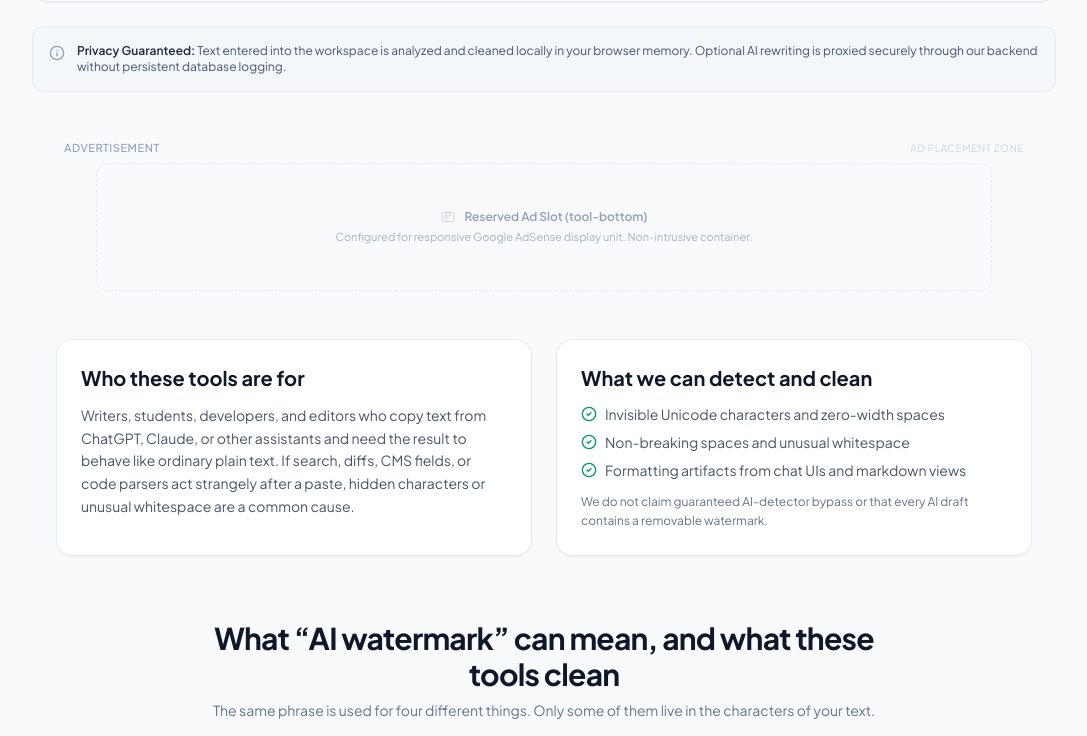
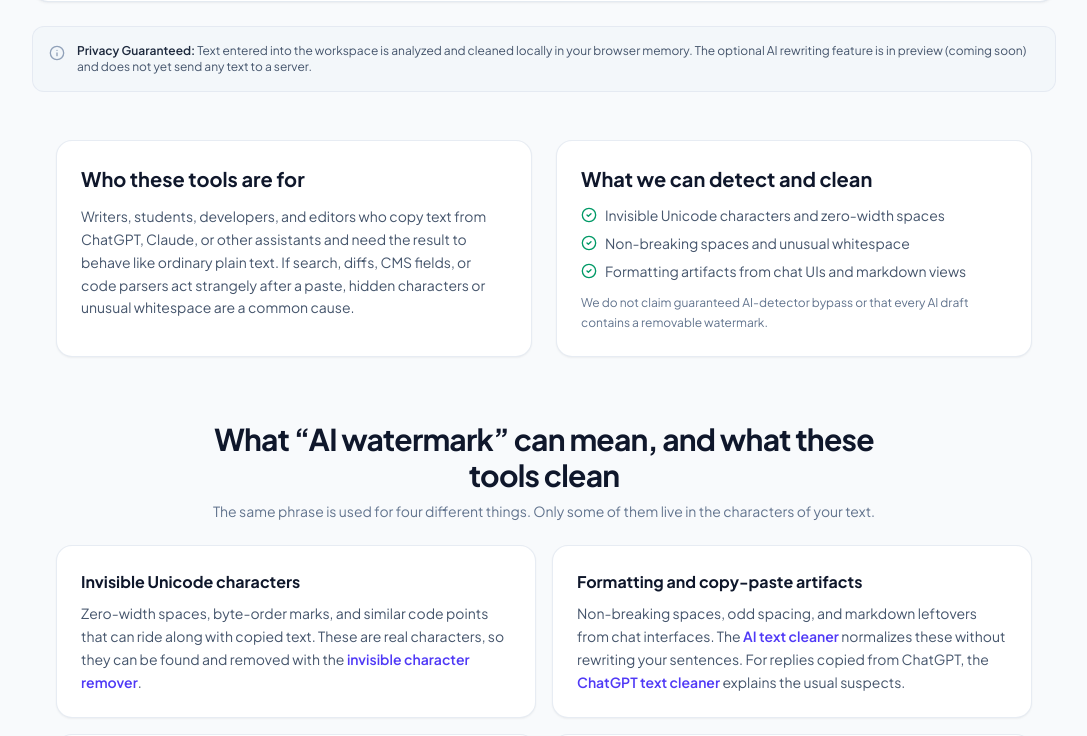
Before and after one commit to AbdullahAurangzeb/AI-Watermark-Tools, a React (Vite) app: page / in a window 1280 px wide. Shown: the part 2010-2746 px from the top of the page, without its empty margins (96-1183 px from the left). Built offline with nearby package versions, Linux system fonts and the light colour scheme.

Commit message:
fix: prepare site for AdSense review

```diff
--- a/src/components/ads/AdPlaceholder.tsx
+++ b/src/components/ads/AdPlaceholder.tsx
@@ -6,50 +6,14 @@ interface AdPlaceholderProps {
   label?: string;
 }
 
-export function AdPlaceholder({
-  slot = 'in-content',
-  className = '',
-  label = 'Advertisement',
-}: AdPlaceholderProps) {
-  // Height and aspect styles based on standard IAB ad units (leaderboard, banner, rectangle)
-  const slotStyles = {
-    'hero-banner': 'h-24 md:h-28 max-w-4xl',
-    'in-content': 'h-32 md:h-40 max-w-3xl',
-    'tool-bottom': 'h-28 md:h-32 max-w-4xl',
-    'sidebar': 'h-64 md:h-80 w-full max-w-xs',
-    'footer-banner': 'h-24 md:h-28 max-w-4xl',
-  }[slot];
-
-  return (
-    <div
-      id={`ad-slot-${slot}`}
-      className={`my-8 mx-auto w-full flex flex-col items-center justify-center ${className}`}
-      aria-label="Advertising Space"
-    >
-      <div className="w-full flex justify-between items-center text-[11px] font-medium text-slate-400 uppercase tracking-wider mb-1.5 px-2">
-        <span>{label}</span>
-        <span className="text-[10px] text-slate-300 font-normal">Ad Placement Zone</span>
-      </div>
-      <div
-        className={`w-full ${slotStyles} rounded-xl border border-dashed border-slate-200 bg-slate-50/70 flex flex-col items-center justify-center p-4 text-center text-slate-400 transition-colors hover:border-slate-300`}
-      >
-        <div className="flex items-center gap-2 text-xs font-semibold text-slate-400 mb-1">
-          <svg
-            className="w-4 h-4 text-slate-300"
-            fill="none"
-            stroke="currentColor"
-            viewBox="0 0 24 24"
-            xmlns="http://www.w3.org/2000/svg"
-          >
-            <rect width="18" height="14" x="3" y="5" rx="2" strokeWidth="1.5" />
-            <path strokeLinecap="round" strokeLinejoin="round" strokeWidth="1.5" d="M7 9h10M7 12h6M7 15h3" />
-          </svg>
-          <span>Reserved Ad Slot ({slot})</span>
-        </div>
-        <p className="text-[11px] text-slate-400/80 max-w-md">
-          Configured for responsive Google AdSense display unit. Non-intrusive container.
-        </p>
-      </div>
-    </div>
-  );
+/**
+ * Reserves page layout for a future Google AdSense unit without rendering
+ * visible "Advertisement" placeholder boxes. Until AdSense is approved and
+ * real ad units are wired in here, this renders nothing: a site showing
+ * empty dashed "ad slot" placeholders on every page reads as unfinished to
+ * both visitors and reviewers. Swap the null return for the actual
+ * <ins class="adsbygoogle"> unit once approved, keyed by `slot`.
+ */
+export function AdPlaceholder(_props: AdPlaceholderProps) {
+  return null;
 }
--- a/src/components/layout/CookieConsentBanner.tsx
+++ b/src/components/layout/CookieConsentBanner.tsx
@@ -52,7 +52,7 @@ export function CookieConsentBanner() {
               We respect your privacy & browser data
             </p>
             <p>
-              We and our advertising partners (including Google AdSense) use cookies and standard web technologies to analyze traffic and provide personalized advertisements. Your submitted text is processed <strong>100% locally in your browser</strong> and never stored. Review our{' '}
+              We use cookies and standard web technologies to analyze traffic, and this site participates in the Google AdSense program, which may use cookies to show personalized ads wherever advertisements are displayed. Your submitted text is processed <strong>100% locally in your browser</strong> and never stored. Review our{' '}
               <Link to="/privacy" className="text-indigo-600 font-semibold underline hover:text-indigo-800">
                 Privacy Policy
               </Link>{' '}
--- a/src/components/layout/Footer.tsx
+++ b/src/components/layout/Footer.tsx
@@ -25,7 +25,7 @@ export function Footer() {
               </div>
               <div className="flex items-center gap-1.5">
                 <CheckCircle2 className="w-4 h-4 text-indigo-600" />
-                <span>Zero Data Retention</span>
+                <span>Input Text Never Stored</span>
               </div>
             </div>
           </div>
--- a/src/components/tools/TextTool.tsx
+++ b/src/components/tools/TextTool.tsx
@@ -454,7 +454,7 @@ export function TextTool({
       <div className="flex items-start gap-3 p-4 rounded-xl bg-slate-100/70 border border-slate-200/80 text-xs text-slate-600">
         <Info className="w-4 h-4 text-slate-400 shrink-0 mt-0.5" />
         <div>
-          <strong className="text-slate-800 font-semibold">Privacy Guaranteed:</strong> Text entered into the workspace is analyzed and cleaned locally in your browser memory. Optional AI rewriting is proxied securely through our backend without persistent database logging.
+          <strong className="text-slate-800 font-semibold">Privacy Guaranteed:</strong> Text entered into the workspace is analyzed and cleaned locally in your browser memory. The optional AI rewriting feature is in preview (coming soon) and does not yet send any text to a server.
         </div>
       </div>
 
--- a/src/pages/ContactPage.tsx
+++ b/src/pages/ContactPage.tsx
@@ -5,6 +5,8 @@ import { Badge } from '../components/ui/Badge';
 import { Mail, MessageSquare, Check, HelpCircle, Send } from 'lucide-react';
 import { AdPlaceholder } from '../components/ads/AdPlaceholder';
 import { SEOHead } from '../components/seo/SEOHead';
+
+const CONTACT_EMAIL = 'servicesbusiness671@gmail.com';
 
 export function ContactPage() {
   const [submitted, setSubmitted] = useState(false);
@@ -18,6 +20,13 @@ export function ContactPage() {
   const handleSubmit = (e: React.FormEvent) => {
     e.preventDefault();
     if (!formData.email || !formData.message) return;
+
+    const subject = encodeURIComponent(`[AI Watermark Tools] ${formData.subject}`);
+    const body = encodeURIComponent(
+      `${formData.message}\n\n---\nFrom: ${formData.name || 'Not provided'} (${formData.email})`
+    );
+    window.location.href = `mailto:${CONTACT_EMAIL}?subject=${subject}&body=${body}`;
+
     setSubmitted(true);
   };
 
@@ -35,6 +44,12 @@ export function ContactPage() {
           <p className="text-base text-slate-600 max-w-xl mx-auto">
             Have questions, feedback, or a feature request regarding our text cleaning algorithms? We'd love to hear from you.
           </p>
+          <p className="text-sm text-slate-500">
+            Prefer email? Reach us directly at{' '}
+            <a href={`mailto:${CONTACT_EMAIL}`} className="text-indigo-600 font-semibold underline hover:text-indigo-800">
+              {CONTACT_EMAIL}
+            </a>
+          </p>
         </div>
 
         <Card variant="elevated" className="p-6 sm:p-8 bg-white border border-slate-200">
@@ -43,9 +58,10 @@ export function ContactPage() {
               <div className="w-12 h-12 rounded-full bg-emerald-50 text-emerald-600 flex items-center justify-center mx-auto">
                 <Check className="w-6 h-6" />
               </div>
-              <h2 className="text-2xl font-bold text-slate-900">Message Received!</h2>
+              <h2 className="text-2xl font-bold text-slate-900">Your email client should be opening</h2>
               <p className="text-sm text-slate-600 max-w-md mx-auto">
-                Thank you for reaching out. We will review your inquiry and respond as soon as possible.
+                We've pre-filled a message addressed to {CONTACT_EMAIL} with your details. If nothing opened,
+                email us directly at that address and we'll get back to you as soon as possible.
               </p>
               <Button
                 variant="outline"
--- a/src/pages/PrivacyPage.tsx
+++ b/src/pages/PrivacyPage.tsx
@@ -53,14 +53,14 @@ export function PrivacyPage() {
             </p>
             <ul className="list-disc pl-5 space-y-1 text-sm text-slate-600">
               <li><strong>Local Cleaning & Analysis:</strong> Executed strictly in browser RAM via JavaScript string evaluation. When you close the tab, all clipboard and input data is cleared immediately.</li>
-              <li><strong>Optional AI Rewriting:</strong> If you explicitly choose to invoke optional AI rewriting, only the selected snippet is sent to the configured AI API proxy to generate the revision, and is not retained for model training.</li>
+              <li><strong>Optional AI Rewriting (Coming Soon):</strong> An opt-in AI rewriting feature is in preview and not yet active. Once launched, this section will be updated to describe exactly what is sent to the rewriting service and how it is handled.</li>
             </ul>
           </div>
 
           <div className="space-y-3">
             <h2 className="text-xl font-bold text-slate-900">3. Google AdSense, Cookies & Third-Party Advertising</h2>
             <p>
-              We use third-party advertising companies, specifically <strong>Google AdSense</strong> and Google Ad Manager, to serve advertisements when you visit our website. These companies may use cookies, web beacons, and similar technologies to collect non-personally identifiable information (such as your IP address, browser type, referring pages, and interaction data) to serve personalized and non-personalized advertisements based on your prior visits to this website and other websites across the internet.
+              This website participates in the <strong>Google AdSense</strong> program. If and when advertisements are displayed on this site, Google and its advertising partners may use cookies, web beacons, and similar technologies to collect non-personally identifiable information (such as your IP address, browser type, referring pages, and interaction data) to serve personalized and non-personalized advertisements based on your prior visits to this website and other websites across the internet. This section describes how that advertising works wherever it is active on the site; it does not imply that every page currently displays an ad.
             </p>
             <div className="p-4 rounded-xl bg-slate-50 border border-slate-200 text-xs text-slate-600 space-y-2">
               <p className="font-semibold text-slate-900">Important Disclosures regarding Google Advertising Policies:</p>
@@ -99,7 +99,7 @@ export function PrivacyPage() {
           <div className="space-y-3">
             <h2 className="text-xl font-bold text-slate-900">7. Contact Regarding Privacy</h2>
             <p>
-              If you have any questions, concerns, or data inquiries regarding this Privacy Policy, please reach out via our contact page or email us directly at <strong>contact@aiwatermarktools.com</strong>.
+              If you have any questions, concerns, or data inquiries regarding this Privacy Policy, please reach out via our contact page or email us directly at <strong>servicesbusiness671@gmail.com</strong>.
             </p>
           </div>
 
```
